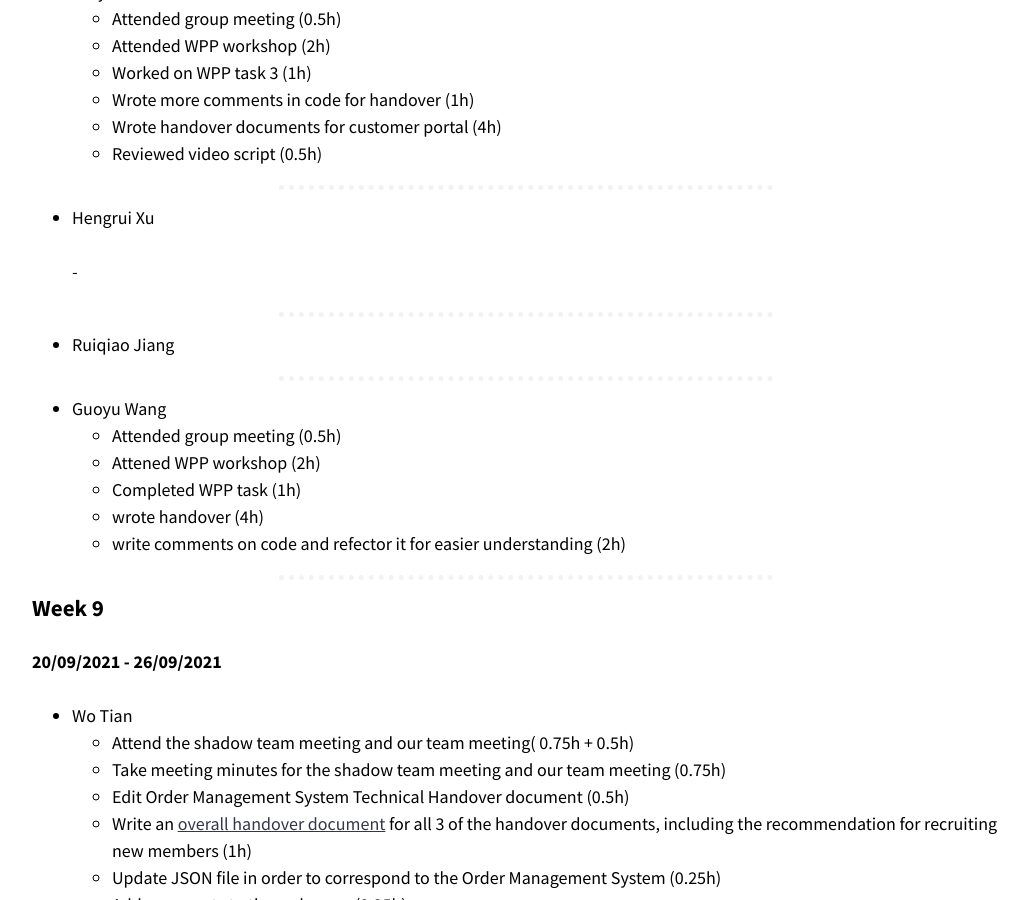
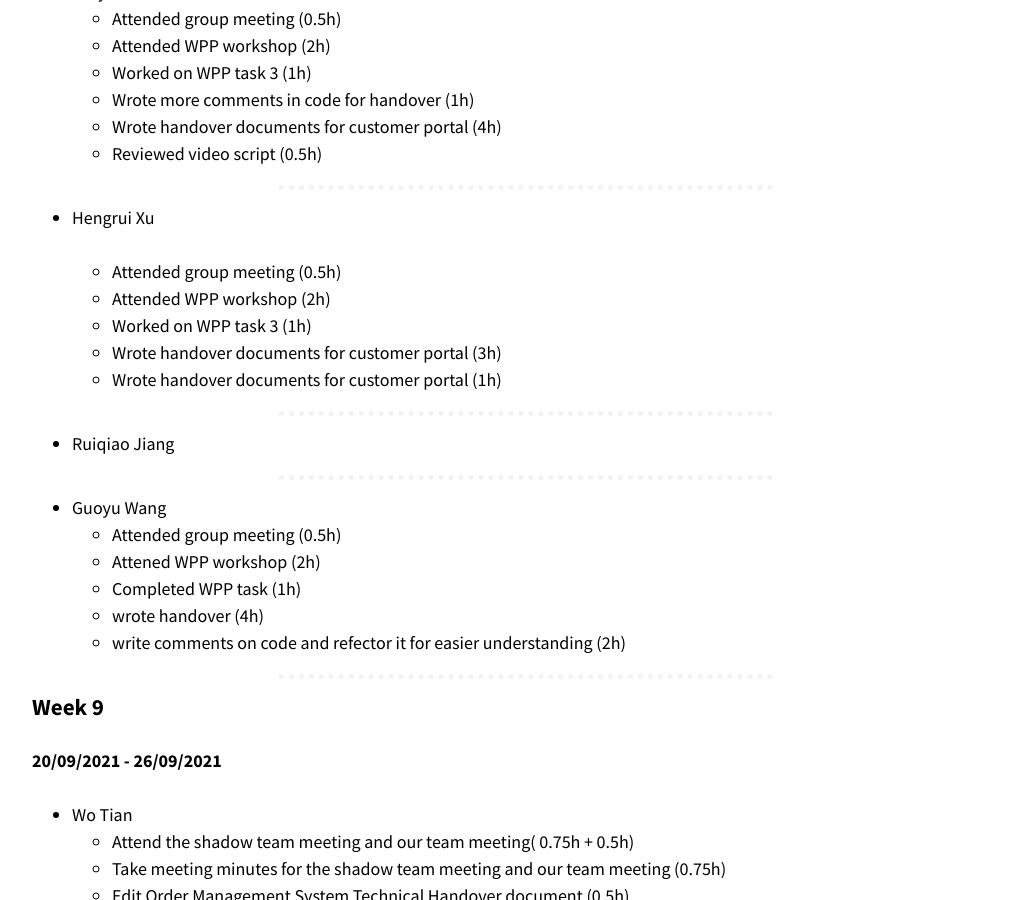
Before and after one commit to optofab/optofab.github.io, a Jekyll site: the page built from work_records.md, in a window 1280 px wide and 900 px high, scrolled down 16304 px. Shown: the whole window, without its empty margins (114-1142 px from the left). Built offline with Jekyll 4.4.1, drawn with Linux system fonts in a browser that asks for light colours; nearby versions of some CDN libraries; emoji names are drawn with the system emoji font; some of the changed text lies outside the part shown.

Commit message:
Update work_records.md

```diff
--- a/work_records.md
+++ b/work_records.md
@@ -677,7 +677,11 @@ _[Don't forget to add hours for each of the work you've done. This line will be
 
 - Hengrui Xu
 
-  -
+  - Attended group meeting (0.5h)
+  - Attended WPP workshop (2h)
+  - Worked on WPP task 3 (1h)
+  - Wrote handover documents for customer portal (3h)
+  - Wrote handover documents for customer portal (1h)
 
 <hr class="hr-dotted">
 
@@ -749,6 +753,9 @@ _[Don't forget to add hours for each of the work you've done. This line will be
 <hr class="hr-dotted">
 
 - Hengrui Xu
+  - Attended tutorial (2h)
+  - Communicated with video team and edited video (8h)
+  - Fixed bugs of custom portal (1h)
 
 <hr class="hr-dotted">
 
```
